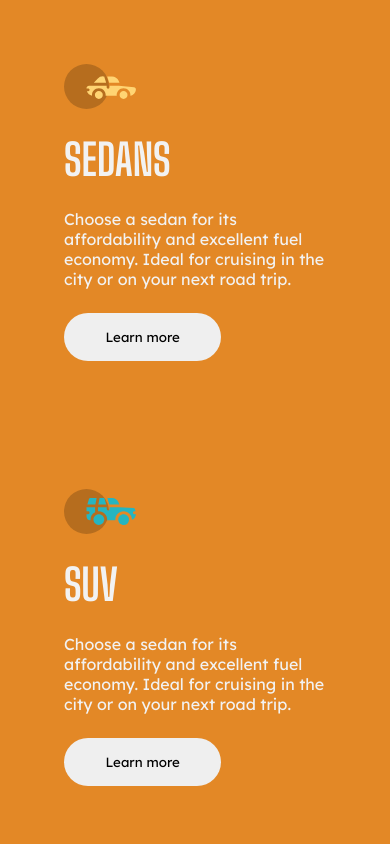
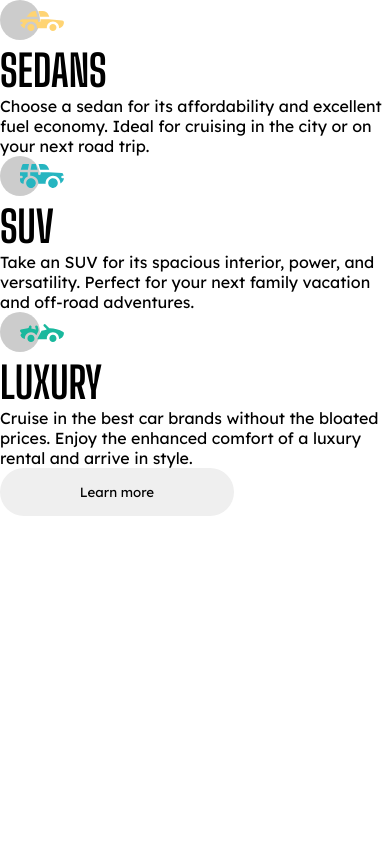
Before and after one commit to Marcoswodbarros/ThreeColumnPreviewCard, a React (Create React App) app in the folder card/: page / in a window 390 px wide. Shown: the top 844 px of the page. Built offline with nearby package versions, Linux system fonts and the light colour scheme.

Commit message:
Mobile: Creating list iteration

```diff
--- a/card/src/App.js
+++ b/card/src/App.js
@@ -6,9 +6,7 @@ function App() {
   return (
     <div className="App">
       <header className="App-header">
-        <Card nome='Sedans' img='/images/icon-sedans.svg' />
-        <Card nome='Suv' img='/images/icon-suvs.svg' />
-        <Card nome='Luxury' img='/images/icon-luxury.svg' />
+        <Card />
       </header>
     </div>
   );
--- a/card/src/Components/Card/Card.js
+++ b/card/src/Components/Card/Card.js
@@ -2,16 +2,42 @@ import React from 'react';
 import './Card.css';
 import Button from '../Button/Button';
 
-const Card = (props) => {
+const Card = () => {
+
+    const textos = [
+        {
+            image: './images/icon-sedans.svg',
+            nome: 'Sedans',
+            texto: 'Choose a sedan for its affordability and excellent fuel economy. Ideal for cruising in the city or on your next road trip.'
+        },
+
+        {
+            image: './images/icon-suvs.svg',
+            nome: 'Suv',
+            texto: 'Take an SUV for its spacious interior, power, and versatility. Perfect for your next family vacation and off-road adventures.'
+        },
+
+        {
+            image: './images/icon-luxury.svg',
+            nome: 'Luxury',
+            texto: 'Cruise in the best car brands without the bloated prices. Enjoy the enhanced comfort of a luxury rental and arrive in style.'
+        }
+    ]
+
     return (
         <div>
-            <div className="card__container">
-                <img src={props.img} className='card__img' alt="Icon Sedan" />
-                <h1>{props.nome}</h1>
-                <p className='card__text'>Choose a sedan for its affordability and excellent fuel economy. Ideal for cruising in the city or on your next road trip.</p>
-                <Button />
-            </div>
-        </div>
+            {textos.map((item) => {
+                return (
+                    <div>
+                        <img src={item.image} alt="Logo Sedan" />
+                        <h1>{item.nome}</h1>
+                        <p>{item.texto}</p>
+                    </div>
+                )
+            })}
+
+            <Button />
+        </div >
     )
 }
 
```
